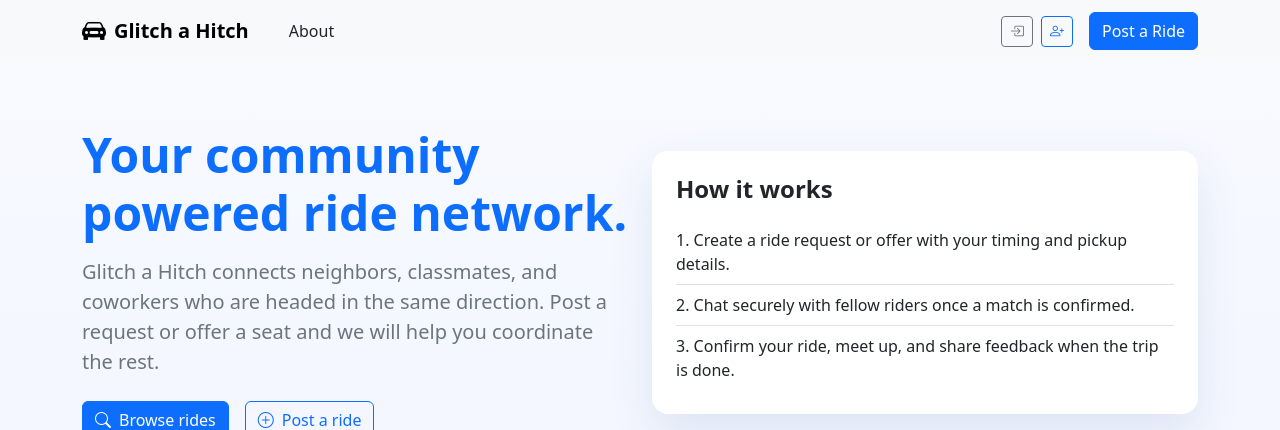
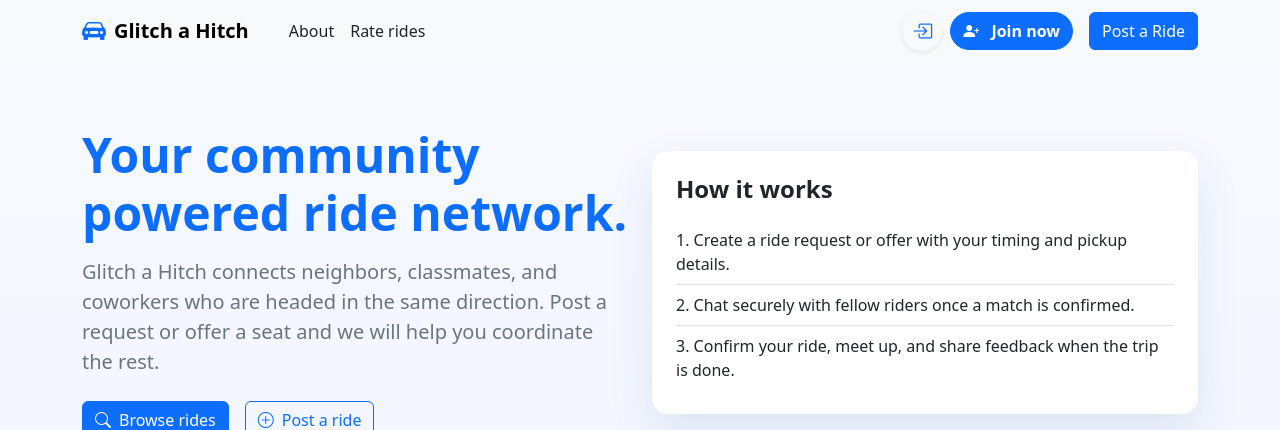
Before and after one commit to Sherman61/giveahitch, a PHP site: page /about.php in a window 1280 px wide. Shown: the top 430 px of the page. Run offline with PHP 8.4, Linux system fonts and the light colour scheme; a stand-in replaces the project's code that opens the database connection.

Commit message:
Improve header UI and real-time messaging

```diff
--- a/public/header.php
+++ b/public/header.php
@@ -1,55 +1,77 @@
+<?php
+  $currentUser = isset($me) && is_array($me) ? $me : null;
+  $displayName = isset($currentUser['display_name']) && $currentUser['display_name'] !== ''
+    ? (string)$currentUser['display_name']
+    : 'Member';
+  $profileUrl = '/user.php?id=' . (int)($currentUser['id'] ?? 0);
+  $nameInitial = '';
+
+  if ($displayName !== '') {
+      if (function_exists('mb_substr') && function_exists('mb_strtoupper')) {
+          $nameInitial = mb_strtoupper(mb_substr($displayName, 0, 1, 'UTF-8'), 'UTF-8');
+      } else {
+          $nameInitial = strtoupper(substr($displayName, 0, 1));
+      }
+  }
+  if ($nameInitial === '') {
+      $nameInitial = 'U';
+  }
+?>
   <nav class="navbar navbar-expand-lg bg-body-tertiary mb-3">
     <div class="container align-items-center">
-
       <a class="navbar-brand d-flex align-items-center gap-2" href="/rides.php">
-  <i class="bi bi-car-front-fill fs-4"></i>
+        <i class="bi bi-car-front-fill fs-4 text-primary"></i>
         <span class="fw-bold">Glitch a Hitch</span>
       </a>
       <div class="ms-4 d-none d-md-flex align-items-center gap-3">
         <a class="nav-link px-0" href="/about.php">About</a>
-
+        <a class="nav-link px-0" href="/rate_rides.php">Rate rides</a>
       </div>
       <div class="ms-auto d-flex align-items-center gap-3 flex-wrap justify-content-end">
         <div class="d-flex d-md-none align-items-center gap-2">
           <a class="btn btn-link btn-sm px-1" href="/about.php">About</a>
           <a class="btn btn-link btn-sm px-1" href="/rate_rides.php">Rate rides</a>
         </div>
+        <?php if ($currentUser): ?>
+          <div class="d-flex align-items-center gap-2 flex-wrap justify-content-end">
+            <div class="d-flex align-items-center gap-2 px-2 py-1 rounded-pill bg-light border shadow-sm">
+              <span class="rounded-circle bg-primary text-white d-inline-flex align-items-center justify-content-center fw-semibold" style="width: 2.25rem; height: 2.25rem;">
+                <?= htmlspecialchars($nameInitial, ENT_QUOTES) ?>
+              </span>
+              <div class="d-flex flex-column lh-sm">
+                <span class="small text-secondary">Signed in as</span>
+                <a class="fw-semibold text-decoration-none" href="<?= htmlspecialchars($profileUrl, ENT_QUOTES) ?>"><?= htmlspecialchars($displayName, ENT_QUOTES) ?></a>
+              </div>
+            </div>
             <div class="d-flex align-items-center gap-2">
-          <?php if ($me): ?>
-            <span class="navbar-text text-secondary d-none d-lg-inline">Hi, <a class="text-decoration-none" href="/user.php?id=<?= (int)$me['id'] ?>"><?= htmlspecialchars($me['display_name']) ?></a></span>
-
-            <a class="btn btn-outline-secondary btn-sm" href="/user.php?id=<?= (int)$me['id'] ?>"
-               title="View profile" aria-label="View profile">
-              <i class="bi bi-person-circle"></i>
+              <a class="btn btn-light border-0 shadow-sm rounded-circle p-0 d-flex align-items-center justify-content-center" style="width: 2.5rem; height: 2.5rem;" href="<?= htmlspecialchars($profileUrl, ENT_QUOTES) ?>" title="View profile" aria-label="View profile">
+                <i class="bi bi-person-fill text-primary fs-5"></i>
               </a>
-
-            <a class="btn btn-outline-secondary btn-sm" href="/profile.php"
-               title="Profile settings" aria-label="Profile settings">
-              <i class="bi bi-gear"></i>
+              <a class="btn btn-light border-0 shadow-sm rounded-circle p-0 d-flex align-items-center justify-content-center" style="width: 2.5rem; height: 2.5rem;" href="/profile.php" title="Profile settings" aria-label="Profile settings">
+                <i class="bi bi-sliders2-vertical text-primary fs-5"></i>
               </a>
-
-            <a class="btn btn-outline-secondary btn-sm" href="/my_rides.php"
-               title="My rides" aria-label="My rides">
-              <i class="bi bi-car-front"></i>
+              <a class="btn btn-light border-0 shadow-sm rounded-circle p-0 d-flex align-items-center justify-content-center" style="width: 2.5rem; height: 2.5rem;" href="/my_rides.php" title="My rides" aria-label="My rides">
+                <i class="bi bi-bag-check-fill text-primary fs-5"></i>
               </a>
-
-            <a class="btn btn-outline-secondary btn-sm" href="/logout.php"
-               title="Logout" aria-label="Logout">
-              <i class="bi bi-box-arrow-right"></i>
+              <a class="btn btn-light border-0 shadow-sm rounded-circle p-0 d-flex align-items-center justify-content-center" style="width: 2.5rem; height: 2.5rem;" href="/logout.php" title="Logout" aria-label="Logout">
+                <i class="bi bi-box-arrow-right text-danger fs-5"></i>
               </a>
+            </div>
+          </div>
         <?php else: ?>
-            <a class="btn btn-outline-secondary btn-sm" href="/login.php"
-               title="Log in" aria-label="Log in">
-              <i class="bi bi-box-arrow-in-right"></i>
+          <div class="d-flex align-items-center gap-2">
+            <a class="btn btn-light border-0 shadow-sm rounded-circle p-0 d-flex align-items-center justify-content-center" style="width: 2.5rem; height: 2.5rem;" href="/login.php" title="Log in" aria-label="Log in">
+              <i class="bi bi-box-arrow-in-right text-primary fs-5"></i>
             </a>
-
-            <a class="btn btn-outline-primary btn-sm" href="/signup.php"
-               title="Sign up" aria-label="Sign up">
-              <i class="bi bi-person-plus"></i>
+            <a class="btn btn-primary rounded-pill" href="/signup.php" title="Sign up" aria-label="Sign up">
+              <i class="bi bi-person-plus-fill me-2"></i>
+              <span class="fw-semibold">Join now</span>
             </a>
+          </div>
         <?php endif; ?>
+        <div>
+          <a class="btn btn-primary" href="/create.php">Post a Ride</a>
         </div>
-        <div><a class="btn btn-primary" href="/create.php">Post a Ride</a></div>
       </div>
     </div>
   </nav>
```
Also changed, not shown: assets/js/messages.js (+12 -7 lines). Lines whose indentation alone changed are shown as unchanged.
